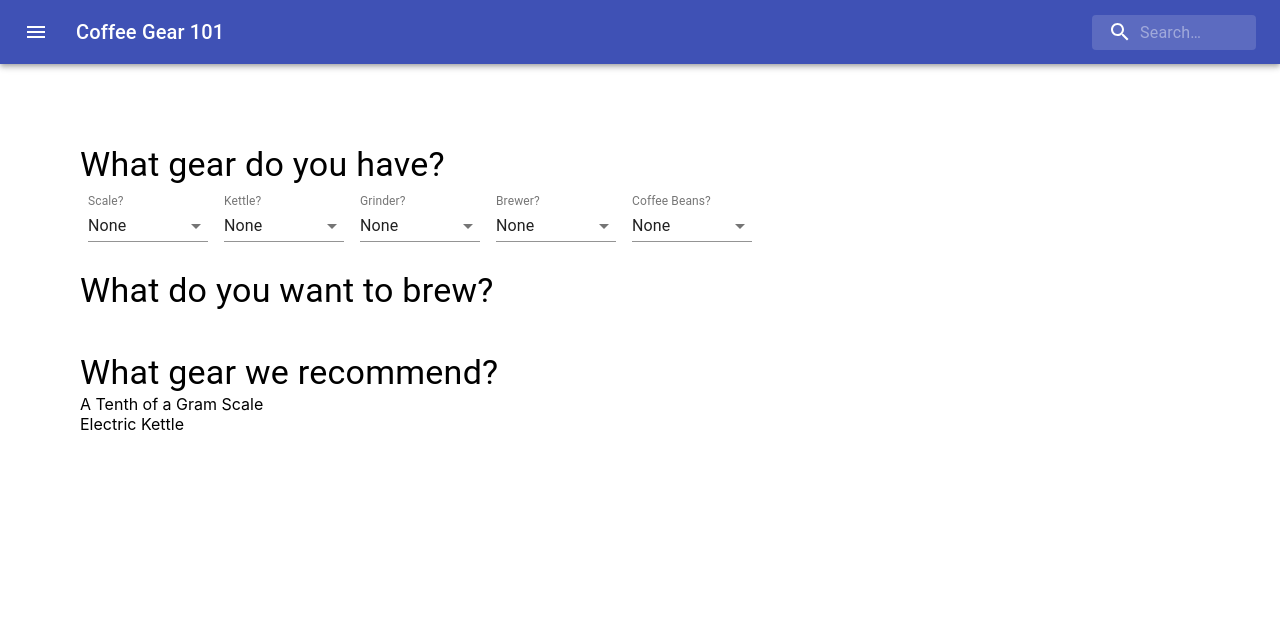
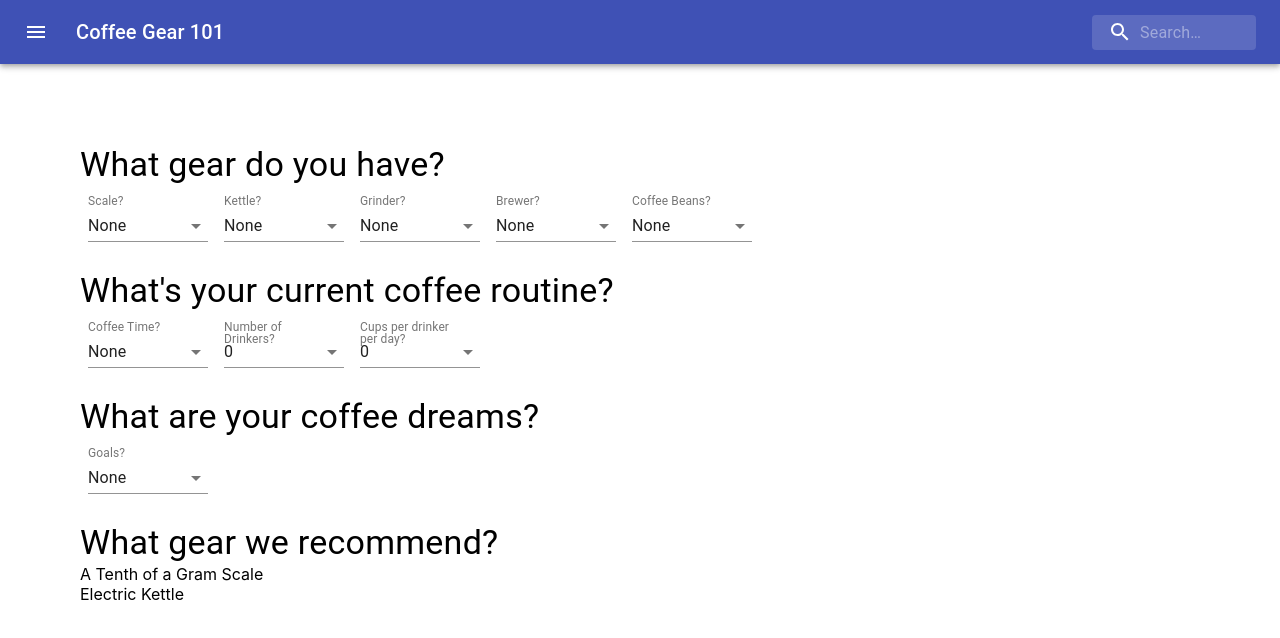
Before and after one commit to rpledger/newbrewcoffee, a React (Create React App) app: page / in a window 1280 px wide. Shown: the top 638 px of the page. Built offline with nearby package versions, Linux system fonts and the light colour scheme.

Commit message:
Add more forms

```diff
--- a/src/components/GearForm.js
+++ b/src/components/GearForm.js
@@ -28,7 +28,11 @@ class GearForm extends Component {
             kettleType: "None",
             grinderType: "None",
             brewerType: "None",
-            coffeeBeanType: "None"
+            coffeeBeanType: "None",
+            timeOfDay: "None",
+            numOfDrinkers: "0",
+            cupsPerPerson: "0",
+            goals: "None"
         };
     }
 
@@ -146,8 +150,83 @@ class GearForm extends Component {
                 </FormControl>
                 <br /><br />
                 <Typography className={classes.title} variant="h4" noWrap>
-                    What do you want to brew?
+                    What's your current coffee routine?
                 </Typography>
+                <FormControl className={classes.formControl}>
+                    <InputLabel id="demo-simple-select-label">Coffee Time?</InputLabel>
+                    <Select
+                        labelId="demo-simple-select-label"
+                        name="timeOfDay"
+                        id="demo-simple-select"
+                        value={this.state.timeOfDay}
+                        onChange={this.handleChange.bind(this)}
+                    >
+                        <MenuItem value={"None"}>None</MenuItem>
+                        <MenuItem value={"AM Only"}>AM Only</MenuItem>
+                        <MenuItem value={"AM/PM"}>AM/PM</MenuItem>
+                        <MenuItem value={"PM Only"}>PM Only</MenuItem>
+                    </Select>
+                </FormControl>
+                <FormControl className={classes.formControl}>
+                    <InputLabel id="demo-simple-select-label">Number of Drinkers?</InputLabel>
+                    <Select
+                        labelId="demo-simple-select-label"
+                        name="numOfDrinkers"
+                        id="demo-simple-select"
+                        value={this.state.numOfDrinkers}
+                        onChange={this.handleChange.bind(this)}
+                    >
+                        <MenuItem value={"0"}>0</MenuItem>
+                        <MenuItem value={"1"}>1</MenuItem>
+                        <MenuItem value={"2"}>2</MenuItem>
+                        <MenuItem value={"3"}>3</MenuItem>
+                        <MenuItem value={"4+"}>4+</MenuItem>
+                    </Select>
+                </FormControl>
+                <FormControl className={classes.formControl}>
+                    <InputLabel id="demo-simple-select-label">Cups per drinker per day?</InputLabel>
+                    <Select
+                        labelId="demo-simple-select-label"
+                        name="cupsPerPerson"
+                        id="demo-simple-select"
+                        value={this.state.cupsPerPerson}
+                        onChange={this.handleChange.bind(this)}
+                    >
+                        <MenuItem value={"0"}>0</MenuItem>
+                        <MenuItem value={"1"}>1</MenuItem>
+                        <MenuItem value={"2"}>2</MenuItem>
+                        <MenuItem value={"3"}>3</MenuItem>
+                        <MenuItem value={"4+"}>4+</MenuItem>
+                    </Select>
+                </FormControl>
+                {/*How many cups each a day?
+                How many coffee drinkers?
+                Would you consider a hand-grinder?
+                How do you like your coffee?
+                What about batch, cold brew and espresso?
+                */}
+                <br /><br />
+                <Typography className={classes.title} variant="h4" noWrap>
+                    What are your coffee dreams?
+                </Typography>
+                <FormControl className={classes.formControl}>
+                    <InputLabel id="demo-simple-select-label">Goals?</InputLabel>
+                    <Select
+                        labelId="demo-simple-select-label"
+                        name="goals"
+                        id="demo-simple-select"
+                        value={this.state.goals}
+                        onChange={this.handleChange.bind(this)}
+                    >
+                        <MenuItem value={"None"}>None</MenuItem>
+                        <MenuItem value={"Brew More Coffee at Once"}>Brew More Coffee at Once</MenuItem>
+                        <MenuItem value={"Brew Higher Quality Coffee"}>Brew Higher Quality Coffee</MenuItem>
+                        <MenuItem value={"Upgrade My Current Gear"}>Upgrade My Current Gear</MenuItem>
+                        <MenuItem value={"Entry Level Coffee Starter Gear"}>Entry Level Coffee Starter Gea</MenuItem>
+                        <MenuItem value={"Buy it for Life Gear"}>Buy it For Life Gear</MenuItem>
+                        <MenuItem value={"Explore New Coffee Techniques"}>Explore New Coffee Techniques</MenuItem>
+                    </Select>
+                </FormControl>
                 <br /><br />
                 <Typography className={classes.title} variant="h4" noWrap>
                     What gear we recommend?
```
